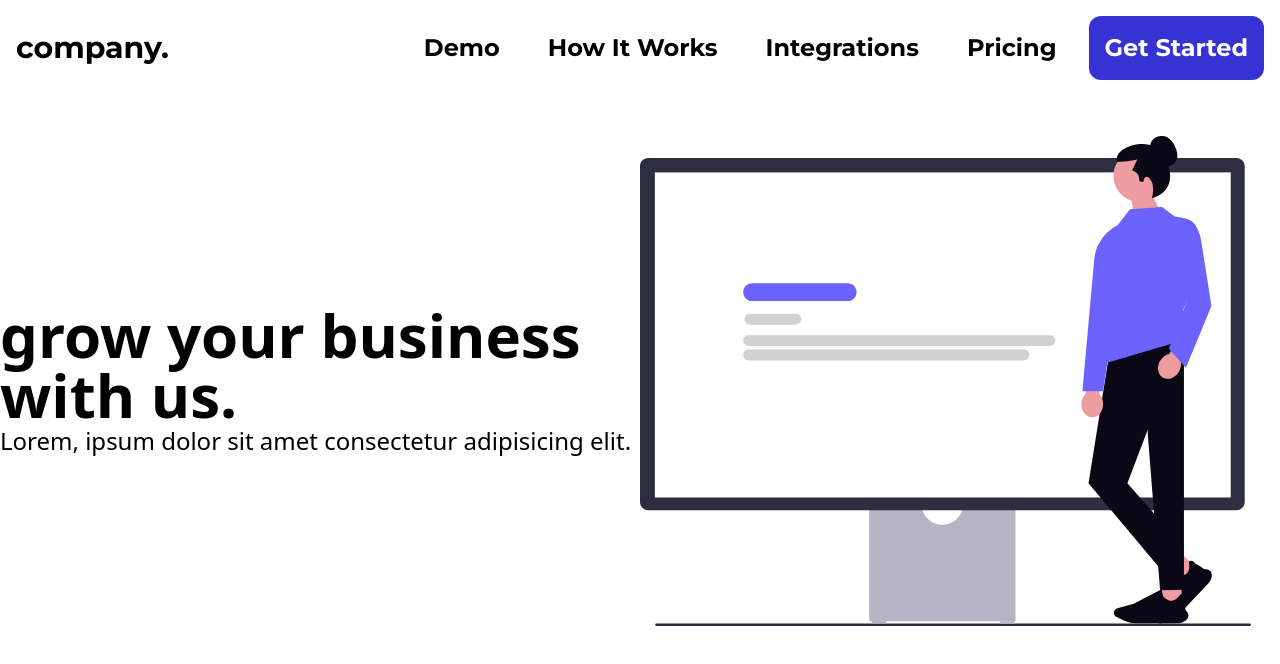
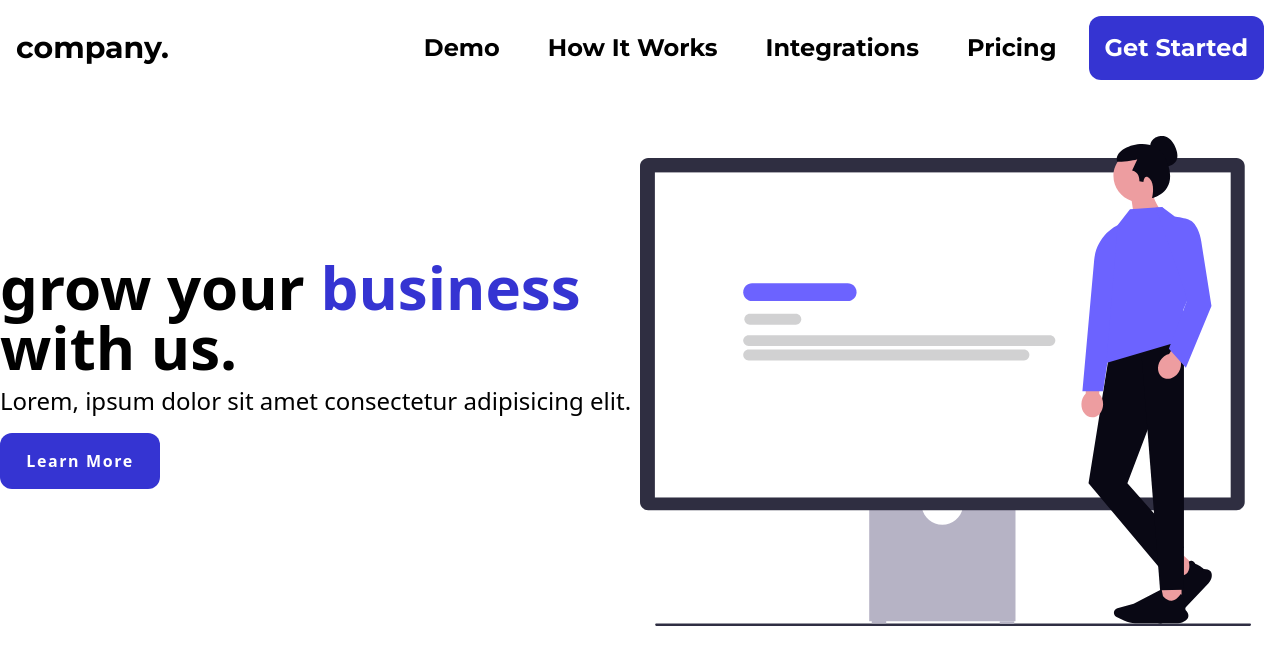
Before and after one commit to komangkrisnanda/company-profile-tailwind, a website: page index.html in a window 1280 px wide. Drawn offline with nearby package versions, Linux system fonts and the light colour scheme.

Commit message:
feat(hero): add hero component

```diff
--- a/index.html
+++ b/index.html
@@ -21,13 +21,14 @@
           <div class="p-4">How It Works</div>
           <div class="p-4">Integrations</div>
           <div class="p-4">Pricing</div>
-          <div class="bg-[#3534d2] text-white p-4 rounded-xl">Get Started</div>
+          <div class="bg-[#3534d2] text-white p-4 rounded-xl cursor-pointer hover:bg-opacity-50 ">Get Started</div>
         </nav>
       </header>
       <section class="flex flex-row items-center mt-10">
         <div class="flex-1">
-          <div class="text-6xl font-bold">grow your business<br/>with us.</div>
-          <div class="text-2xl">Lorem, ipsum dolor sit amet consectetur adipisicing elit. </div>
+          <div class="text-6xl font-bold">grow your <span class="text-[#3534d2]">business</span><br/>with us.</div>
+          <div class="text-2xl my-2">Lorem, ipsum dolor sit amet consectetur adipisicing elit. </div>
+          <div class="bg-[#3534d2] text-white max-w-40 text-center my-4 font-bold tracking-widest hover:bg-opacity-50 p-4 rounded-xl cursor-pointer">Learn More</div>
         </div>
         <div class="flex-1">
           <img src="./public/assets/illustration.svg" />
```
